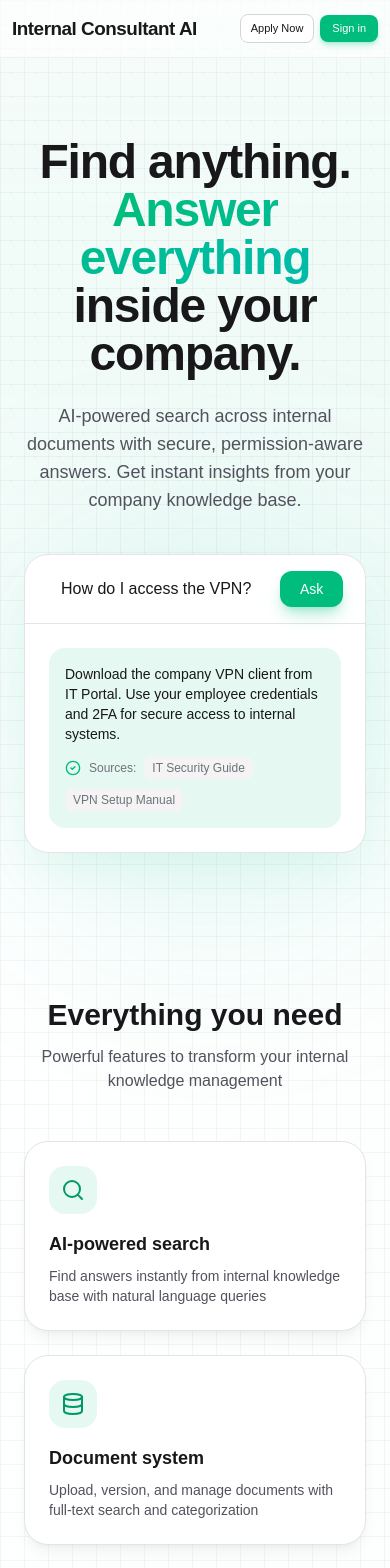
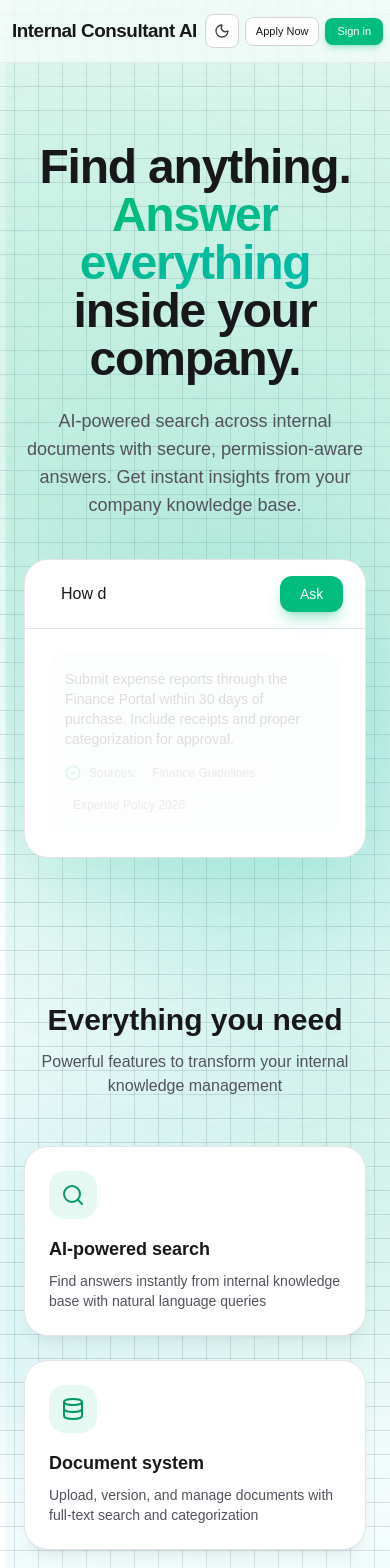
Before and after one commit to QuanLM270302/SEP490_AIConsultingChatbot_FE, a Next.js app: page / in a window 390 px wide. Shown: the top 1568 px of the page. Built offline with nearby package versions, Linux system fonts and the light colour scheme.

Commit message:
feat(home): add dark/light toggle, enhance animated background, and loop demo Q&A

```diff
--- a/app/globals.css
+++ b/app/globals.css
@@ -1,4 +1,5 @@
 @import "tailwindcss";
+@custom-variant dark (&:where(.dark, .dark *));
 
 :root {
   --background: #ffffff;
@@ -17,6 +18,16 @@
     --background: #0a0a0a;
     --foreground: #ededed;
   }
+}
+
+:root.light {
+  --background: #ffffff;
+  --foreground: #171717;
+}
+
+:root.dark {
+  --background: #0a0a0a;
+  --foreground: #ededed;
 }
 
 body {
--- a/app/page.tsx
+++ b/app/page.tsx
@@ -1,17 +1,15 @@
 "use client";
 
 import { motion } from "framer-motion";
-import { Search, Shield, Database, Sparkles, ArrowRight, CheckCircle2 } from "lucide-react";
+import { Search, Shield, Database, Sparkles, ArrowRight, CheckCircle2, Moon, Sun } from "lucide-react";
 import { useEffect, useState } from "react";
 import Link from "next/link";
 
 export default function Home() {
   const [text, setText] = useState("");
-  const [currentQA, setCurrentQA] = useState<{
-    question: string;
-    answer: string;
-    sources: string[];
-  } | null>(null);
+  const [qaIndex, setQaIndex] = useState(0);
+  const [theme, setTheme] = useState<"light" | "dark">("light");
+  const [themeReady, setThemeReady] = useState(false);
 
   const qaData = [
     {
@@ -57,14 +55,10 @@ export default function Home() {
   ];
 
   useEffect(() => {
-    // Pick random Q&A on mount
-    const randomQA = qaData[Math.floor(Math.random() * qaData.length)];
-    setCurrentQA(randomQA);
-  }, []);
-
-  useEffect(() => {
+    const currentQA = qaData[qaIndex];
     if (!currentQA) return;
 
+    setText("");
     let i = 0;
     const interval = setInterval(() => {
       setText(currentQA.question.slice(0, i));
@@ -72,7 +66,39 @@ export default function Home() {
       if (i > currentQA.question.length) clearInterval(interval);
     }, 50);
     return () => clearInterval(interval);
-  }, [currentQA]);
+  }, [qaIndex]);
+
+  useEffect(() => {
+    const timer = setInterval(() => {
+      setQaIndex((prev) => (prev + 1) % qaData.length);
+    }, 5500);
+    return () => clearInterval(timer);
+  }, [qaData.length]);
+
+  useEffect(() => {
+    const saved =
+      typeof window !== "undefined" ? localStorage.getItem("theme") : null;
+    const preferred =
+      saved === "light" || saved === "dark"
+        ? saved
+        : window.matchMedia("(prefers-color-scheme: dark)").matches
+          ? "dark"
+          : "light";
+    document.documentElement.classList.remove("light", "dark");
+    document.documentElement.classList.add(preferred);
+    setTheme(preferred);
+    setThemeReady(true);
+  }, []);
+
+  const toggleTheme = () => {
+    const next = theme === "dark" ? "light" : "dark";
+    document.documentElement.classList.remove("light", "dark");
+    document.documentElement.classList.add(next);
+    localStorage.setItem("theme", next);
+    setTheme(next);
+  };
+
+  const currentQA = qaData[qaIndex];
 
   return (
     <div className="relative min-h-screen overflow-hidden">
@@ -80,20 +106,24 @@ export default function Home() {
       <div className="absolute inset-0 animate-gradient bg-gradient-to-br from-zinc-50 via-white to-emerald-50/30 dark:from-zinc-950 dark:via-black dark:to-emerald-950/20" />
 
       {/* GRID PATTERN */}
-      <div className="pointer-events-none absolute inset-0 bg-[linear-gradient(to_right,#80808012_1px,transparent_1px),linear-gradient(to_bottom,#80808012_1px,transparent_1px)] bg-[size:24px_24px]" />
+      <motion.div
+        animate={{ backgroundPosition: ["0px 0px", "24px 24px"] }}
+        transition={{ duration: 10, repeat: Infinity, ease: "linear" }}
+        className="pointer-events-none absolute inset-0 bg-[linear-gradient(to_right,#0f172a1f_1px,transparent_1px),linear-gradient(to_bottom,#0f172a1f_1px,transparent_1px)] bg-[size:24px_24px] dark:bg-[linear-gradient(to_right,#10b9812e_1px,transparent_1px),linear-gradient(to_bottom,#10b9812e_1px,transparent_1px)]"
+      />
 
       {/* DOT PATTERN - Top Right */}
-      <div className="pointer-events-none absolute right-0 top-0 h-[500px] w-[500px] opacity-40">
+      <div className="pointer-events-none absolute right-0 top-0 h-[500px] w-[500px] opacity-55 dark:opacity-45">
         <div className="absolute inset-0 bg-[radial-gradient(circle_at_1px_1px,#10b98120_1px,transparent_1px)] bg-[size:24px_24px]" />
       </div>
 
       {/* DOT PATTERN - Bottom Left */}
-      <div className="pointer-events-none absolute bottom-0 left-0 h-[500px] w-[500px] opacity-40">
+      <div className="pointer-events-none absolute bottom-0 left-0 h-[500px] w-[500px] opacity-55 dark:opacity-45">
         <div className="absolute inset-0 bg-[radial-gradient(circle_at_1px_1px,#10b98120_1px,transparent_1px)] bg-[size:24px_24px]" />
       </div>
 
       {/* ANIMATED GRADIENT ORBS */}
-      <div className="pointer-events-none absolute left-1/2 top-0 h-[600px] w-[800px] -translate-x-1/2 bg-emerald-500/5 blur-[120px]" />
+      <div className="pointer-events-none absolute left-1/2 top-0 h-[600px] w-[800px] -translate-x-1/2 bg-emerald-500/15 blur-[120px] dark:bg-emerald-500/10" />
 
       <motion.div
         animate={{
@@ -101,11 +131,11 @@ export default function Home() {
           y: [0, 50, 0],
         }}
         transition={{
-          duration: 20,
+          duration: 12,
           repeat: Infinity,
           ease: "easeInOut",
         }}
-        className="pointer-events-none absolute right-[10%] top-[20%] h-[400px] w-[400px] rounded-full bg-teal-500/10 blur-[100px]"
+        className="pointer-events-none absolute right-[10%] top-[20%] h-[400px] w-[400px] rounded-full bg-teal-500/22 blur-[95px] mix-blend-multiply dark:bg-teal-500/16 dark:mix-blend-screen"
       />
 
       <motion.div
@@ -114,11 +144,42 @@ export default function Home() {
           y: [0, 80, 0],
         }}
         transition={{
-          duration: 25,
+          duration: 15,
           repeat: Infinity,
           ease: "easeInOut",
         }}
-        className="pointer-events-none absolute bottom-[10%] left-[15%] h-[350px] w-[350px] rounded-full bg-cyan-500/10 blur-[100px]"
+        className="pointer-events-none absolute bottom-[10%] left-[15%] h-[350px] w-[350px] rounded-full bg-cyan-500/20 blur-[95px] mix-blend-multiply dark:bg-cyan-500/15 dark:mix-blend-screen"
+      />
+      <motion.div
+        animate={{
+          rotate: [0, 360],
+        }}
+        transition={{
+          duration: 28,
+          repeat: Infinity,
+          ease: "linear",
+        }}
+        className="pointer-events-none absolute left-1/2 top-1/2 h-[85vh] w-[85vw] -translate-x-1/2 -translate-y-1/2 rounded-full opacity-65 blur-3xl mix-blend-multiply dark:opacity-50 dark:mix-blend-screen"
+        style={{
+          background:
+            "conic-gradient(from 0deg, rgba(16,185,129,0.18), rgba(20,184,166,0.16), rgba(6,182,212,0.18), rgba(16,185,129,0.18))",
+        }}
+      />
+      <motion.div
+        animate={{
+          x: [0, 24, 0, -24, 0],
+          y: [0, -18, 0, 18, 0],
+        }}
+        transition={{
+          duration: 14,
+          repeat: Infinity,
+          ease: "easeInOut",
+        }}
+        className="pointer-events-none absolute inset-0 opacity-55 dark:opacity-42"
+        style={{
+          backgroundImage:
+            "radial-gradient(circle at 15% 20%, rgba(16,185,129,0.22), transparent 35%), radial-gradient(circle at 80% 35%, rgba(20,184,166,0.2), transparent 40%), radial-gradient(circle at 30% 80%, rgba(6,182,212,0.18), transparent 42%)",
+        }}
       />
 
       {/* NAVBAR — một hàng mọi kích thước; chữ/nút scale theo màn hình */}
@@ -128,6 +189,18 @@ export default function Home() {
             Internal Consultant AI
           </h1>
           <div className="flex shrink-0 items-center gap-1.5 sm:gap-2.5">
+            <button
+              type="button"
+              onClick={toggleTheme}
+              aria-label={theme === "dark" ? "Switch to light mode" : "Switch to dark mode"}
+              className="inline-flex items-center justify-center rounded-lg border border-zinc-300 bg-white p-2 text-zinc-700 transition hover:bg-zinc-50 dark:border-zinc-700 dark:bg-zinc-800 dark:text-zinc-100 dark:hover:bg-zinc-700 sm:rounded-xl"
+            >
+              {themeReady && theme === "dark" ? (
+                <Sun className="h-4 w-4 sm:h-4.5 sm:w-4.5" />
+              ) : (
+                <Moon className="h-4 w-4 sm:h-4.5 sm:w-4.5" />
+              )}
+            </button>
             <Link
               href="/register"
               className="rounded-lg border border-zinc-300 bg-white px-2.5 py-2 text-[11px] font-medium leading-none text-zinc-900 transition hover:bg-zinc-50 dark:border-zinc-700 dark:bg-zinc-800 dark:text-zinc-100 dark:hover:bg-zinc-700 sm:rounded-xl sm:px-4 sm:py-2.5 sm:text-sm"
@@ -188,11 +261,10 @@ export default function Home() {
               {/* AI RESPONSE DEMO */}
               <motion.div
                 initial={{ opacity: 0 }}
-                animate={{ opacity: currentQA && text.length === currentQA.question.length ? 1 : 0 }}
+                animate={{ opacity: text.length === currentQA.question.length ? 1 : 0 }}
                 transition={{ duration: 0.5 }}
                 className="space-y-4 p-6"
               >
-                {currentQA && (
                 <div className="rounded-2xl bg-emerald-500/10 p-4 text-left">
                   <p className="text-sm text-zinc-900 dark:text-zinc-50">
                     {currentQA.answer}
@@ -207,7 +279,6 @@ export default function Home() {
                     ))}
                   </div>
                 </div>
-                )}
               </motion.div>
             </div>
           </motion.div>
```
Lines whose indentation alone changed are shown as unchanged.
